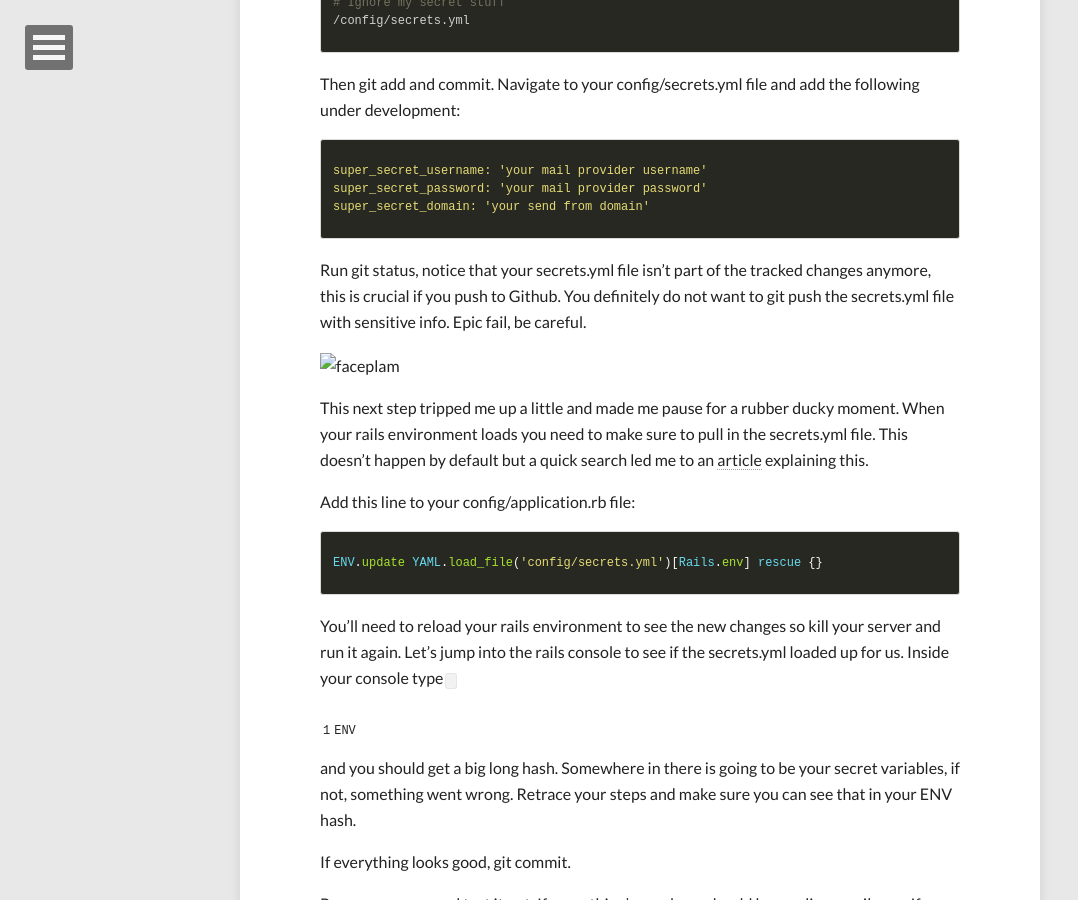
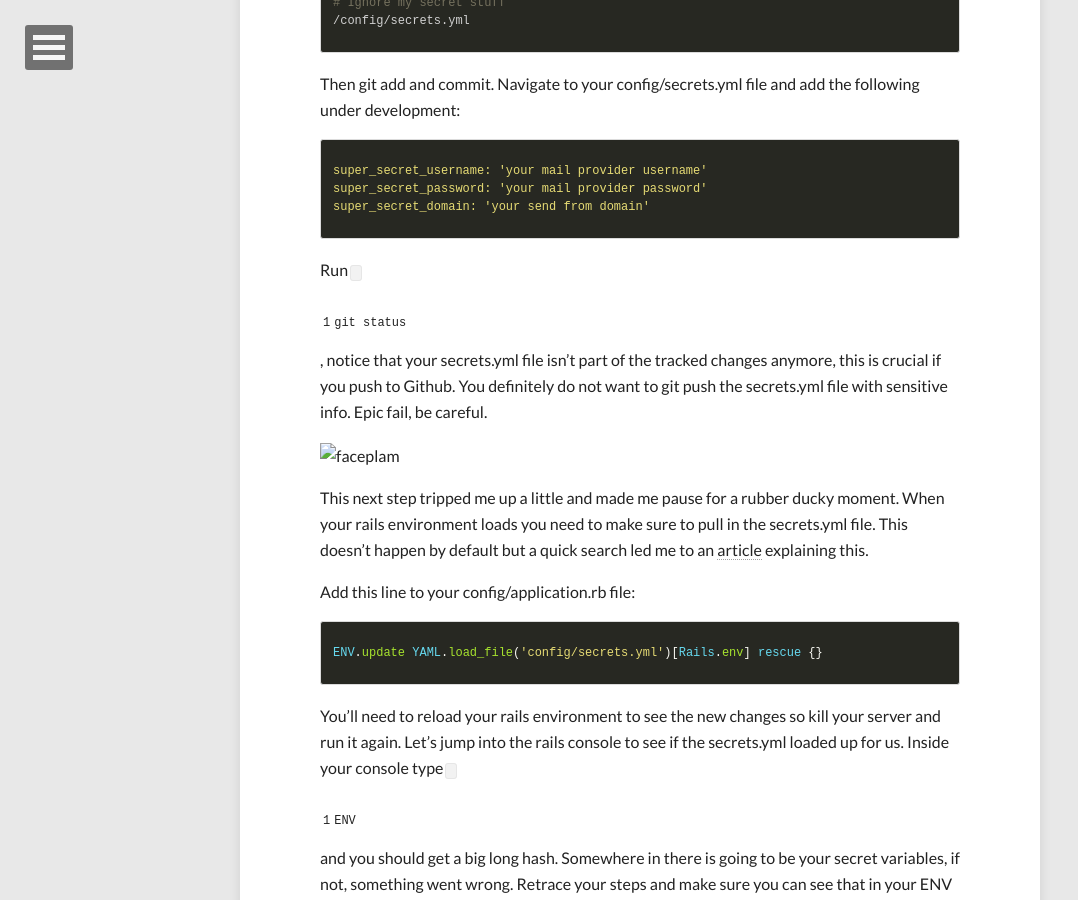
Before and after one commit to chadcodes/chadcodes.github.io, a Jekyll site: the page built from _posts/2014-06-30-actionmailer-for-localhost.markdown, in a window 1280 px wide and 900 px high, scrolled down 4192 px. Shown: the whole window, without its empty margins (0-1078 px from the left). Built offline with Jekyll 4.4.1, drawn with Linux system fonts in a browser that asks for light colours; nearby versions of some CDN libraries; some of the changed text lies outside the part shown.

Commit message:
code update

```diff
--- a/_posts/2014-06-30-actionmailer-for-localhost.markdown
+++ b/_posts/2014-06-30-actionmailer-for-localhost.markdown
@@ -125,7 +125,7 @@ super_secret_password: 'your mail provider password'
 super_secret_domain: 'your send from domain'
 {% endhighlight %}
 
-Run git status, notice that your secrets.yml file isn’t part of the tracked changes anymore, this is crucial if you push to Github.  You definitely do not want to git push the secrets.yml file with sensitive info.  Epic fail, be careful.
+Run `git status`, notice that your secrets.yml file isn’t part of the tracked changes anymore, this is crucial if you push to Github.  You definitely do not want to git push the secrets.yml file with sensitive info.  Epic fail, be careful.
 
 ![faceplam]({{ site.baseurl }}images/facepalm.jpg)
 
```
